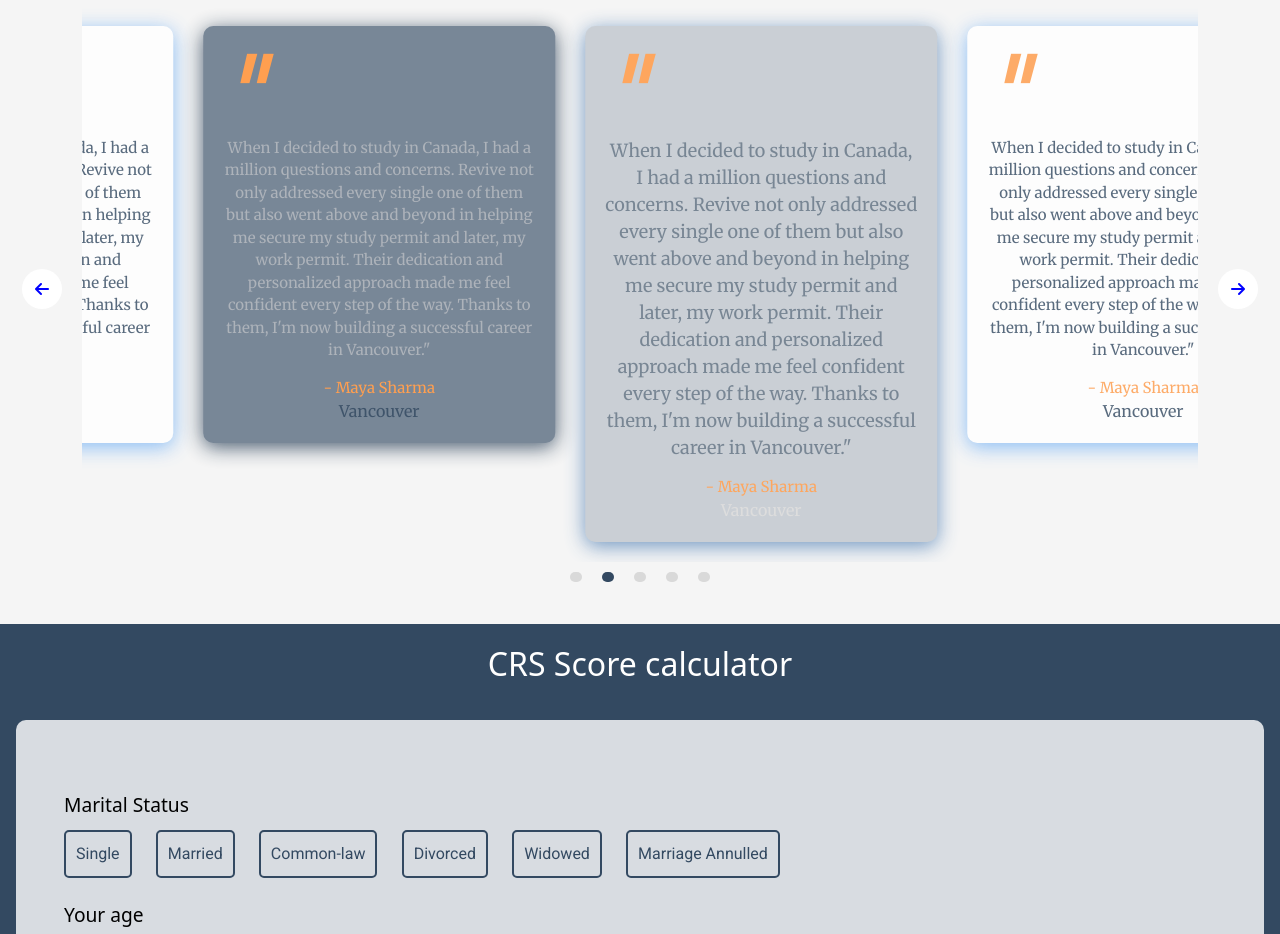
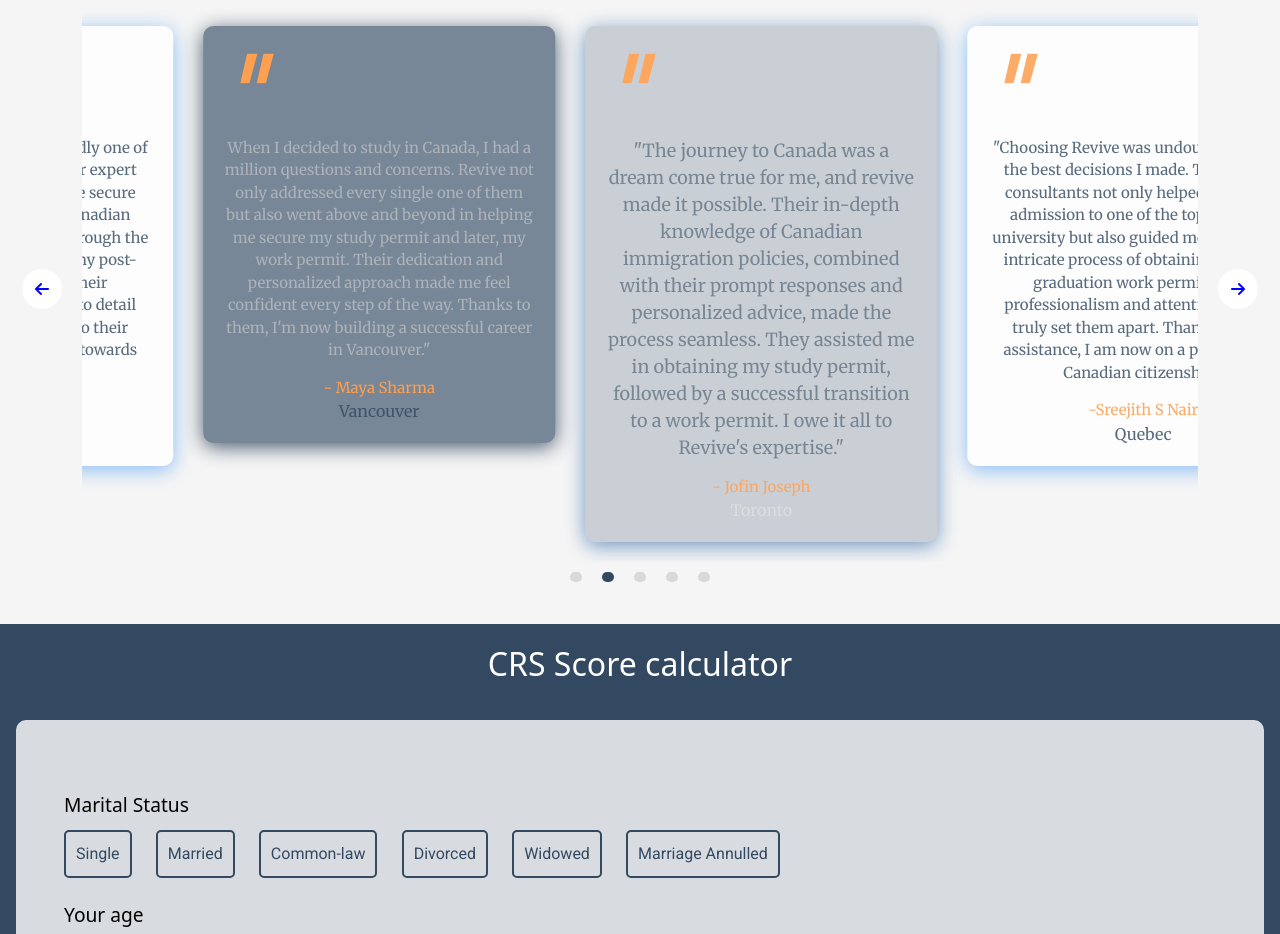
Before and after one commit to amalthomas-exe/revive-website, a plain HTML site: page index.html in a window 1280 px wide. Shown: the part 3420-4354 px from the top of the page. Drawn offline with nearby package versions, Linux system fonts and the light colour scheme; a web font is replaced by a local one.

Commit message:
Update index.html

```diff
--- a/index.html
+++ b/index.html
@@ -179,53 +179,53 @@
                             <div class="quote-area">"
                             </div>
                             <div class="content">
-                                When I decided to study in Canada, I had a million questions and concerns. Revive not
-                                only addressed every single one of them but also went above and beyond in helping me
-                                secure my study permit and later, my work permit. Their dedication and personalized
-                                approach made me feel confident every step of the way. Thanks to them, I'm now building
-                                a successful career in Vancouver."
+                                "The journey to Canada was a dream come true for me, and revive made it possible.
+                                Their in-depth knowledge of Canadian immigration policies, combined with their prompt
+                                responses and personalized advice, made the process seamless. They assisted me in
+                                obtaining my study permit, followed by a successful transition to a work permit.
+                                I owe it all to Revive's expertise."
                             </div>
-                            <div class="name">- Maya Sharma</div>
-                            <div class="location">Vancouver</div>
+                            <div class="name">- Jofin Joseph</div>
+                            <div class="location">Toronto</div>
                         </div>
                         <div class="box-area">
                             <div class="quote-area">"
                             </div>
                             <div class="content">
-                                When I decided to study in Canada, I had a million questions and concerns. Revive not
-                                only addressed every single one of them but also went above and beyond in helping me
-                                secure my study permit and later, my work permit. Their dedication and personalized
-                                approach made me feel confident every step of the way. Thanks to them, I'm now building
-                                a successful career in Vancouver."
+                               "Choosing Revive was undoubtedly one of the best decisions I made. Their expert consultants
+                                not only helped me secure admission to one of the top Canadian university but also guided
+                                me through the intricate process of obtaining my post-graduation work permit.
+                                Their professionalism and attention to detail truly set them apart. Thanks to their assistance,
+                                I am now on a path towards Canadian citizenship."
                             </div>
-                            <div class="name">- Maya Sharma</div>
-                            <div class="location">Vancouver</div>
+                            <div class="name">-Sreejith S Nair</div>
+                            <div class="location">Quebec</div>
                         </div>
                         <div class="box-area">
                             <div class="quote-area">"
                             </div>
                             <div class="content">
-                                When I decided to study in Canada, I had a million questions and concerns. Revive not
-                                only addressed every single one of them but also went above and beyond in helping me
-                                secure my study permit and later, my work permit. Their dedication and personalized
-                                approach made me feel confident every step of the way. Thanks to them, I'm now building
-                                a successful career in Vancouver."
+                               "The journey to Canada was a dream come true for me, and revive made it possible.
+                                Their in-depth knowledge of Canadian immigration policies, combined with their prompt
+                                responses and personalized advice, made the process seamless. They assisted me in
+                                obtaining my study permit, followed by a successful transition to a work permit.
+                                I owe it all to Revive's expertise."
                             </div>
-                            <div class="name">- Maya Sharma</div>
-                            <div class="location">Vancouver</div>
+                            <div class="name">- Jofin Joseph</div>
+                            <div class="location">Toronto</div>
                         </div>
                         <div class="box-area">
                             <div class="quote-area">"
                             </div>
                             <div class="content">
-                                When I decided to study in Canada, I had a million questions and concerns. Revive not
-                                only addressed every single one of them but also went above and beyond in helping me
-                                secure my study permit and later, my work permit. Their dedication and personalized
-                                approach made me feel confident every step of the way. Thanks to them, I'm now building
-                                a successful career in Vancouver."
+                               "Choosing Revive was undoubtedly one of the best decisions I made. Their expert consultants
+                                not only helped me secure admission to one of the top Canadian university but also guided
+                                me through the intricate process of obtaining my post-graduation work permit.
+                                Their professionalism and attention to detail truly set them apart. Thanks to their assistance,
+                                I am now on a path towards Canadian citizenship."
                             </div>
-                            <div class="name">- Maya Sharma</div>
-                            <div class="location">Vancouver</div>
+                            <div class="name">-Sreejith S Nair</div>
+                            <div class="location">Quebec</div>
                         </div>
                     </div>
                 </div>
```
